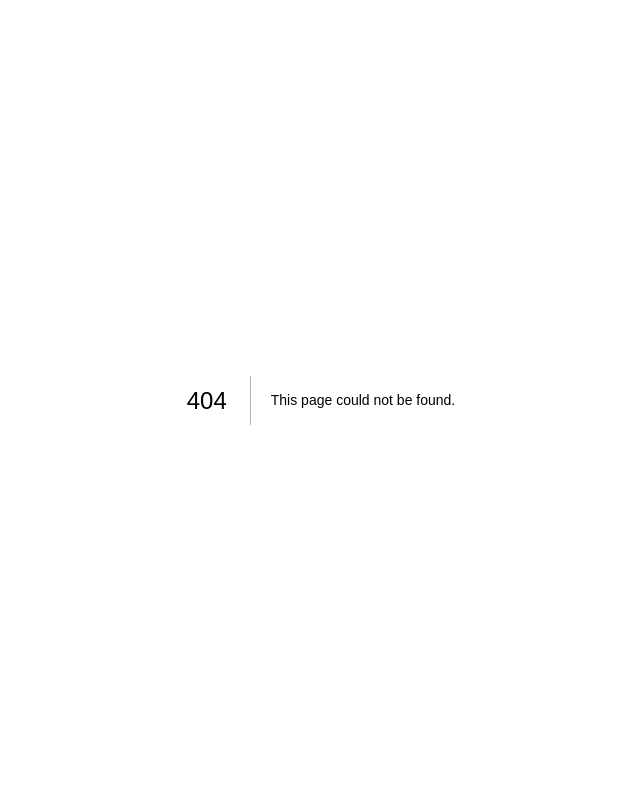
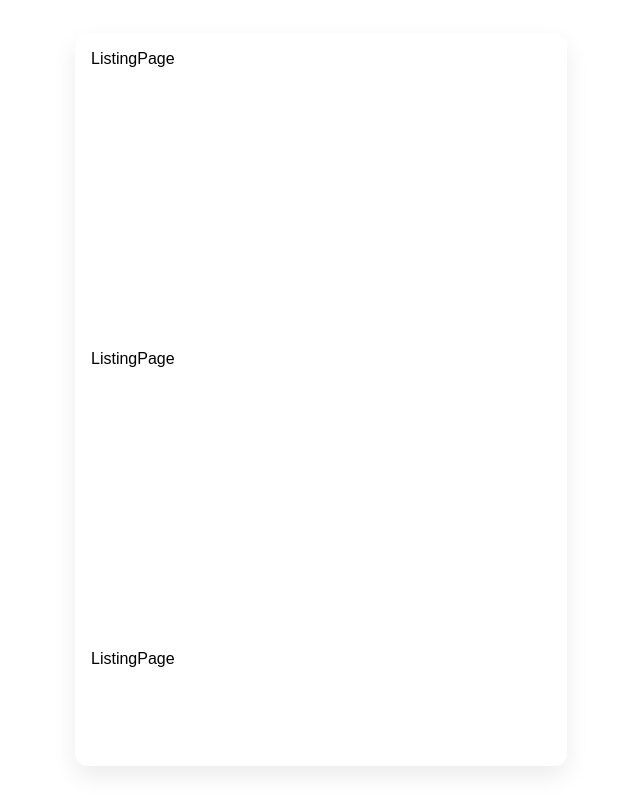
Before and after one commit to ltsfran/frontend-challenge, a Next.js app: page /items in a window 1280 px wide. Before the commit this address had no page. Shown: the whole page, without its empty margins (319-959 px from the left). Built offline with nearby package versions, Linux system fonts and the light colour scheme.

Commit message:
feat: add layout component

```diff
--- /dev/null
+++ b/components/Layout.tsx
@@ -0,0 +1,59 @@
+import Head from 'next/head'
+import styled from 'styled-components'
+import { useFullScreenHeight } from '@hooks'
+
+const Wrapper = styled.div`
+  display: flex;
+  flex-direction: column;
+  width: 100%;
+  min-height: 100vh;
+  min-height: calc(var(--vh, 1vh) * 100);
+  position: relative;
+  background-color: #FFFFFF;
+  align-items: center;
+  justify-content: center;
+`
+
+const Content = styled.div`
+  flex: 1;
+  display: flex;
+  flex-wrap: wrap;
+  width: 100%;
+  height: 100%;
+  padding: 1rem;
+
+  @media (min-width: 600px) {
+    max-width: 460px;
+    box-shadow: 0 10px 25px 0 rgb(0 0 0 / 8%);
+    border-radius: 0.75rem;
+    overflow-x: hidden;
+    overflow-y: scroll;
+  }
+
+  @media(min-width: 600px) and (min-height: 700px) {
+    max-height: 700px;
+  }
+
+  @media(min-width: 600px) and (min-height: 800px) {
+    max-height: 700px;
+  }
+`
+
+const Layout: React.FC<React.PropsWithChildren> = ({ children }) => {
+  useFullScreenHeight()
+
+  return (
+    <Wrapper>
+      <Head>
+        <title>Frontend Challenge</title>
+        <meta name="description" content="Frontend Challenge" />
+        <link rel="icon" href="/favicon.ico" />
+      </Head>
+      <Content>
+        {children}
+      </Content>
+    </Wrapper>
+  )
+}
+
+export default Layout
--- /dev/null
+++ b/hooks/index.ts
@@ -0,0 +1,14 @@
+import { useEffect } from 'react'
+
+export const useFullScreenHeight = (): void => {
+  useEffect(() => {
+    const handleResize = (): void => {
+      const vh = window.innerHeight * 0.01
+      document.documentElement.style.setProperty('--vh', `${vh}px`)
+    }
+
+    handleResize()
+    window.addEventListener('resize', handleResize)
+    return () => window.removeEventListener('resize', handleResize)
+  })
+}
--- a/pages/api/hello.ts
+++ b/pages/api/items.ts
@@ -2,7 +2,7 @@ import { NextApiHandler } from 'next'
 
 const handler: NextApiHandler = (req, res) => {
   res.status(200).json({
-    message: 'hello'
+    message: 'items'
   })
 }
 
--- /dev/null
+++ b/pages/items/index.tsx
@@ -0,0 +1,12 @@
+import { NextPage } from 'next'
+import Layout from '@components/Layout'
+
+const ListingPage: NextPage = () => (
+  <Layout>
+    {Array.from({ length: 5 }).map((item, index) => (
+      <div key={index} style={{ width: '100%', height: '300px' }}>ListingPage</div>
+    ))}
+  </Layout>
+)
+
+export default ListingPage
```
Also changed, not shown: pages/index.tsx (+4 -9 lines), pages/items/[id].tsx (added, +8 -0 lines).
